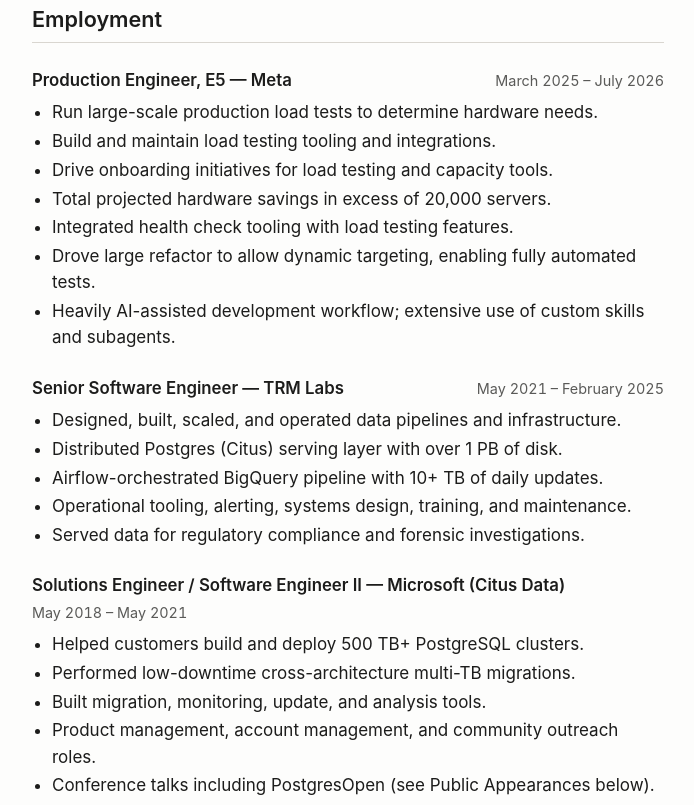
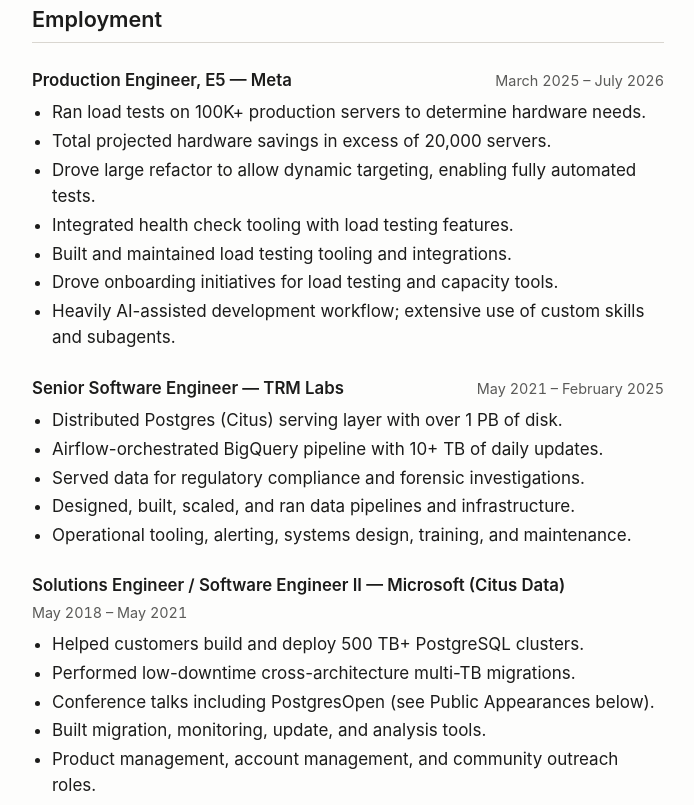
Before and after one commit to caffyn/coltronics, a plain HTML site: page index.html in a window 1280 px wide. Shown: the part 755-1560 px from the top of the page, without its empty margins (292-986 px from the left). Drawn offline with Linux system fonts and the light colour scheme.

Commit message:
Updated styling and content

```diff
--- a/index.html
+++ b/index.html
@@ -55,12 +55,12 @@
           <p class="dates">March 2025 – July 2026</p>
         </header>
         <ul>
-          <li>Run large-scale production load tests to determine hardware needs.</li>
-          <li>Build and maintain load testing tooling and integrations.</li>
-          <li>Drive onboarding initiatives for load testing and capacity tools.</li>
+          <li>Ran load tests on 100K+ production servers to determine hardware needs.</li>
           <li>Total projected hardware savings in excess of 20,000 servers.</li>
+          <li>Drove large refactor to allow dynamic targeting, enabling fully automated tests.</li>
           <li>Integrated health check tooling with load testing features.</li>
-          <li>Drove large refactor to allow dynamic targeting, enabling fully automated tests.</li>
+          <li>Built and maintained load testing tooling and integrations.</li>
+          <li>Drove onboarding initiatives for load testing and capacity tools.</li>
           <li>Heavily AI-assisted development workflow; extensive use of custom skills and subagents.</li>
         </ul>
       </article>
@@ -71,11 +71,11 @@
           <p class="dates">May 2021 – February 2025</p>
         </header>
         <ul>
-          <li>Designed, built, scaled, and operated data pipelines and infrastructure.</li>
           <li>Distributed Postgres (Citus) serving layer with over 1 PB of disk.</li>
           <li>Airflow-orchestrated BigQuery pipeline with 10+ TB of daily updates.</li>
+          <li>Served data for regulatory compliance and forensic investigations.</li>
+          <li>Designed, built, scaled, and ran data pipelines and infrastructure.</li>
           <li>Operational tooling, alerting, systems design, training, and maintenance.</li>
-          <li>Served data for regulatory compliance and forensic investigations.</li>
         </ul>
       </article>
 
@@ -87,9 +87,9 @@
         <ul>
           <li>Helped customers build and deploy 500 TB+ PostgreSQL clusters.</li>
           <li>Performed low-downtime cross-architecture multi-TB migrations.</li>
+          <li>Conference talks including PostgresOpen (see Public Appearances below).</li>
           <li>Built migration, monitoring, update, and analysis tools.</li>
           <li>Product management, account management, and community outreach roles.</li>
-          <li>Conference talks including PostgresOpen (see Public Appearances below).</li>
         </ul>
       </article>
 
```
Also changed, not shown: 1 other file.
